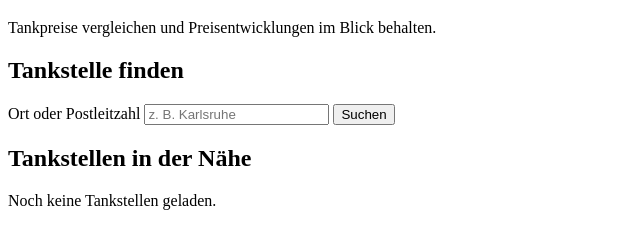
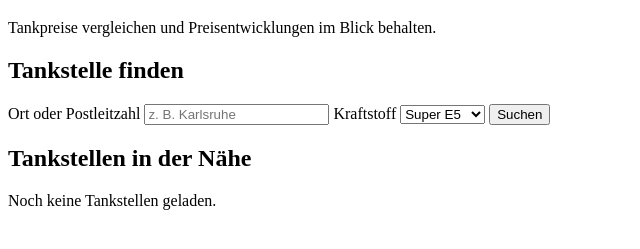
Before and after one commit to FaisonHD/FuelPredict, a plain HTML site: page index.html in a window 1280 px wide. Shown: the part 61-310 px from the top of the page, without its empty margins (0-640 px from the left). Drawn offline with Linux system fonts and the light colour scheme.

Commit message:
Add fuel type selection

```diff
--- a/index.html
+++ b/index.html
@@ -17,7 +17,15 @@
       <h2 id="search-heading">Tankstelle finden</h2>
       <form>
         <label for="location">Ort oder Postleitzahl</label>
-        <input id="location" name="location" type="search" placeholder="z. B. Karlsruhe" autocomplete="postal-code">
+        <input id="location" name="location" type="search" placeholder="z. B. Karlsruhe" autocomplete="postal-code" required>
+
+        <label for="fuel-type">Kraftstoff</label>
+        <select id="fuel-type" name="fuel-type">
+          <option value="e5">Super E5</option>
+          <option value="e10">Super E10</option>
+          <option value="diesel">Diesel</option>
+        </select>
+
         <button type="submit">Suchen</button>
       </form>
     </section>
```
